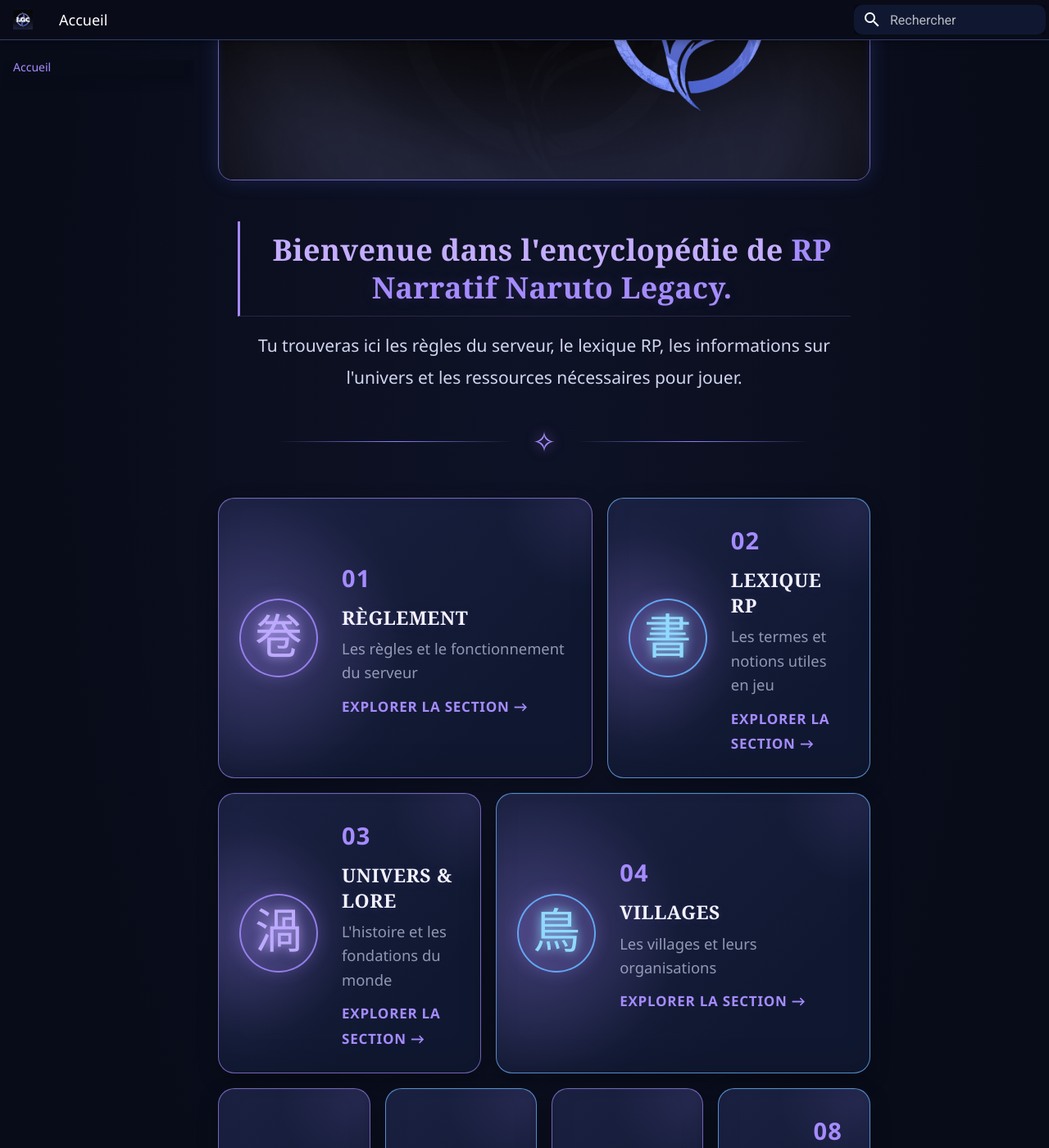
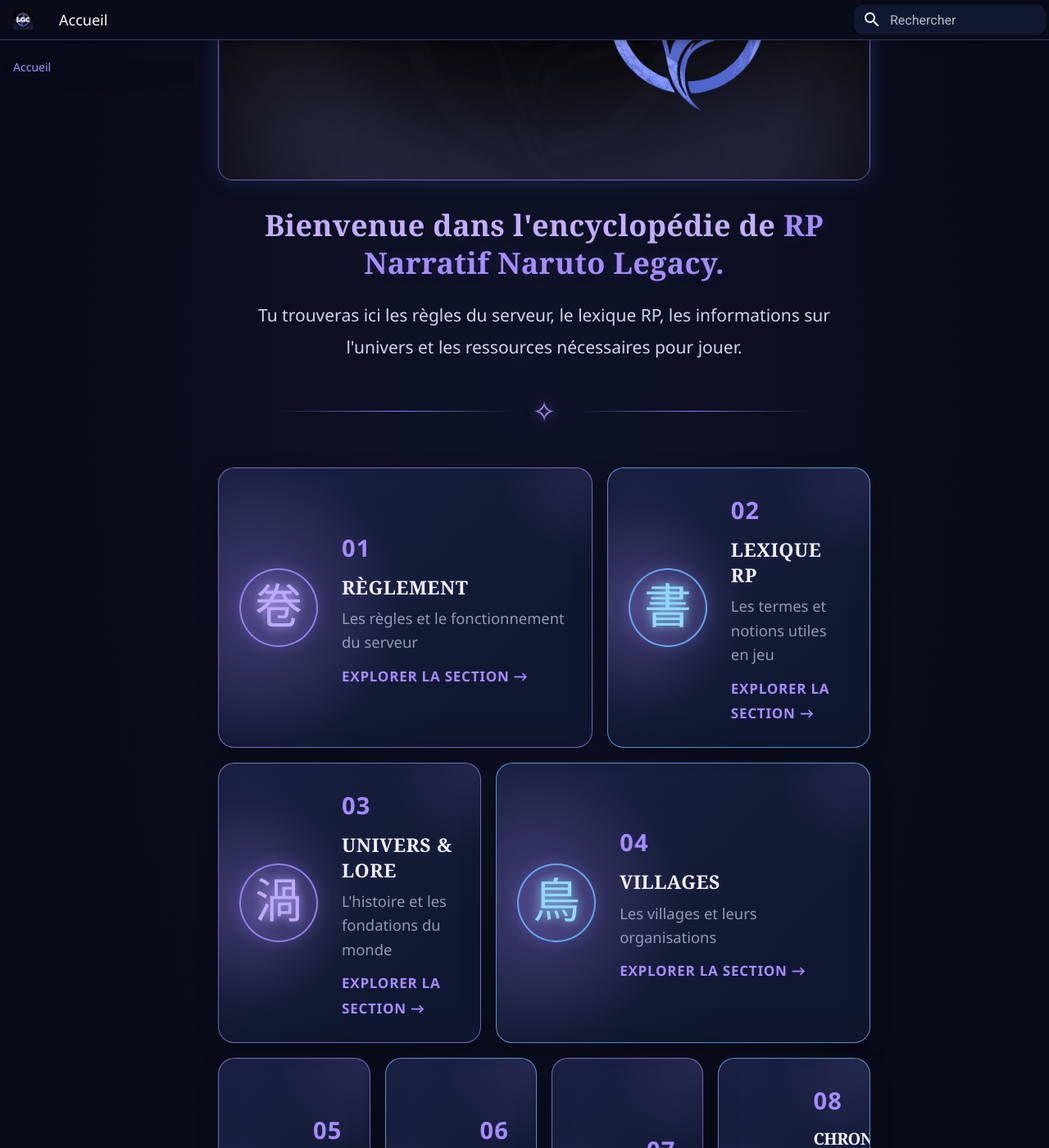
Before and after one commit to Foetic/naruto-legacy-wiki, an MkDocs documentation site: the page built from docs/index.md, in a window 1280 px wide and 1400 px high, scrolled down 484 px. Shown: the whole window at 82% size. Built offline with MkDocs 1.6.1 and Material for MkDocs 9.7.7, drawn with Linux system fonts in a browser that asks for light colours.

Commit message:
Update extra.css

```diff
--- a/docs/stylesheets/extra.css
+++ b/docs/stylesheets/extra.css
@@ -1537,3 +1537,12 @@ body {
     font-size: .8rem;
   }
 }
+/* CORRECTION — TITRE DE L'ACCUEIL */
+
+.legacy-home .legacy-intro h2 {
+  border-left: none !important;
+  border-bottom: none !important;
+  padding: 0 !important;
+  margin: 0 auto 20px !important;
+  background: none !important;
+}
```
